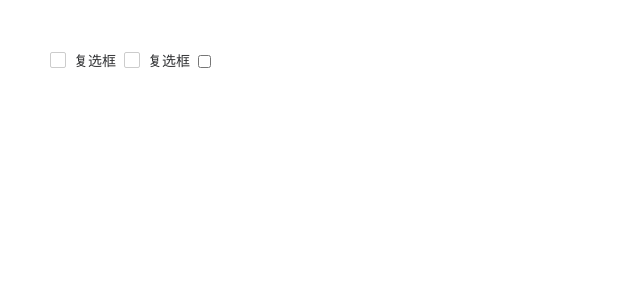
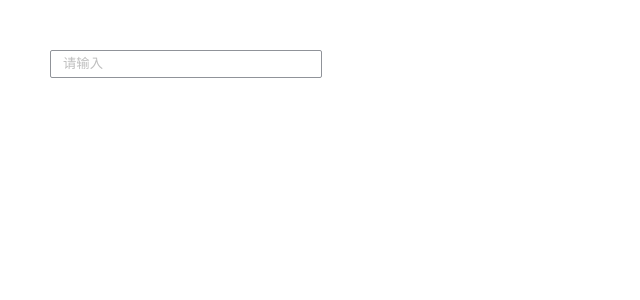
Before and after one commit to 2016035743013/ling-ui, a React (Create React App) app: page / in a window 1280 px wide. Shown: the top 300 px of the page, without its empty margins (0-640 px from the left). Built offline with nearby package versions, Linux system fonts and the light colour scheme; a small style sheet from the web is missing.

Commit message:
'完善input组件，书写input组件文档'

```diff
--- a/lib/index.js
+++ b/lib/index.js
@@ -1,7 +1,7 @@
 "use strict";
 
 exports.__esModule = true;
-exports.Select = exports.Pagination = exports.Switch = exports.Slider = exports.Tooltip = exports.message = exports.Alert = exports.InputNumber = exports.Checkbox = exports.RadioGroup = exports.Radio = exports.Input = exports.Icon = exports.Button = void 0;
+exports.Select = exports.Pagination = exports.Switch = exports.Slider = exports.Tooltip = exports.message = exports.Alert = exports.InputNumber = exports.CheckboxGroup = exports.Checkbox = exports.RadioGroup = exports.Radio = exports.Input = exports.Icon = exports.Button = void 0;
 
 var _button = _interopRequireDefault(require("./components/button"));
 
@@ -26,6 +26,10 @@ exports.RadioGroup = _radioGroup.default;
 var _checkbox = _interopRequireDefault(require("./components/checkbox/checkbox"));
 
 exports.Checkbox = _checkbox.default;
+
+var _checkboxGroup = _interopRequireDefault(require("./components/checkbox/checkboxGroup"));
+
+exports.CheckboxGroup = _checkboxGroup.default;
 
 var _inputNumber = _interopRequireDefault(require("./components/inputNumber"));
 
--- a/package.json
+++ b/package.json
@@ -1,6 +1,6 @@
 {
   "name": "ling-ui",
-  "version": "0.1.13",
+  "version": "0.1.17",
   "private": false,
   "main": "lib/index.js",
   "module": "esm/index.js",
--- a/src/App.js
+++ b/src/App.js
@@ -2,34 +2,33 @@
 // 组件库参考文章  https://juejin.im/post/6844903749912100871#heading-6
 
 import React from 'react';
-import { Select, message, Tooltip, Alert, Slider, Switch, Pagination, Button, Checkbox, CheckboxGroup } from './workspace/index'
+import { Select, Input, Icon, Tooltip, Alert, Slider, Switch, Pagination, Button, Checkbox, CheckboxGroup } from './workspace/index'
 import './App.scss'
 class App extends React.Component {
   constructor(props) {
     super(props)
     this.state = {
-      checkVals: []
+      checkVals: ['1'],
+      checked: false,
+      value: '2'
     }
   }
-  onChange = (e) => {
-    console.log(e)
+  onPressEnter = (val) => {
+    console.log(val)
   }
-  handleGroupChange = (val) => {
+  onChange = (val) => {
     console.log(val)
     this.setState({
-      checkVals: ['1']
+      value: val
     })
   }
   render () {
-    const { checkVals } = this.state
+    const { checkVals, checked, value } = this.state
     return (
       <div className="App">
-        <CheckboxGroup value={checkVals} onChange={this.handleGroupChange}>
-          <Checkbox value="1" onChange={this.onChange}>复选框</Checkbox>
-          <Checkbox value="2" >复选框</Checkbox>
-        </CheckboxGroup>
-        {/* <Checkbox value="2" >复选框</Checkbox> */}
-        <input type="checkbox" />
+        <div style={{ width: '250px' }}>
+          <Input allowClear placeholder="请输入" />
+        </div>
       </div>
     );
   }
--- a/src/workspace/components/checkbox/checkbox.jsx
+++ b/src/workspace/components/checkbox/checkbox.jsx
@@ -7,49 +7,82 @@ import PropTypes from 'prop-types'
 class CheckBox extends React.Component {
   constructor(props) {
     super(props)
+    this.state = {
+      isShowWater: false
     }
-  toggleChecked = (func, e) => {
-    const { value } = this.props
-    const { onChange } = this.props
-    e.persist()
-    func && func(value, e)
-    onChange && onChange(e.target.checked)
+    this.inputRef = React.createRef()
+  }
+  // 控制水波纹显示
+  controlCheck () {
+    this.setState({
+      isShowWater: this.inputRef.current.checked
+    })
   }
 
   render () {
-    const { value, disabled, checked } = this.props
+    const { isShowWater } = this.state
+    const { value, disabled, checked, activeValue, inActiveValue } = this.props
     return (
       <Consumer>
         {
-          (groupProps) => {
+          (groupProps = {}) => {
             const {
-              groupDisabled,
-              defaultValue,
+              disabled: groupDisabled,
               value: checkGroup,
-              name,
-              onGroupChange
+              onGroupChange,
+              name
             } = groupProps
+
+            if (Object.keys(groupProps).length === 0) {
+              return (
+                <label className='ling-checkbox-wrapper'>
+                  <input
+                    className='ling-checkbox'
+                    disabled={disabled}
+                    type="checkbox"
+                    ref={this.inputRef}
+                    checked={
+                      (checked === activeValue && checked !== inActiveValue) || (value === activeValue && value !== inActiveValue)
+                    }
+                    onChange={(e) => {
+                      e.persist()
+                      const { onChange } = this.props
+                      onChange && onChange(e.target.checked ? activeValue : inActiveValue, e)
+                      this.controlCheck()
+                    }}
+                  />
+
+                  {/* 水波纹 */}
+                  {
+                    isShowWater && <span className="ling-checkbox-sport-circle"></span>
+                  }
+
+                  <span className='ling-checkbox-container'></span>
+                  <span className="ling-checkbox-label">
+                    {this.props.children}
+                  </span>
+                </label>
+              )
+            } else {
               return (
                 <label className='ling-checkbox-wrapper'>
                   <input
                     className='ling-checkbox'
                     name={name}
-                  disabled={disabled || groupDisabled}
+                    disabled={groupDisabled}
                     type="checkbox"
-                  checked={checked || (checkGroup && checkGroup.includes(value)) || (defaultValue && defaultValue.includes(value))}
+                    ref={this.inputRef}
+                    checked={checkGroup.indexOf(value) != -1}
+                    value={value}
                     onChange={(e) => {
-                    const { onChange } = this.props
-                    if (onGroupChange) {
-                      this.toggleChecked(onGroupChange, e)
-                    } else {
-                      this.toggleChecked(onChange, e)
-                    }
+                      onGroupChange(e, value)
+                      this.controlCheck()
                     }}
                   />
 
                   {/* 水波纹 */}
                   {
-                  (checked || (checkGroup && checkGroup.includes(value)) || (defaultValue && defaultValue.includes(value))) && <span className="ling-checkbox-sport-circle"></span>
+                    isShowWater && <span className="ling-checkbox-sport-circle"></span>
                   }
 
                   <span className='ling-checkbox-container'></span>
@@ -60,17 +93,25 @@ class CheckBox extends React.Component {
               )
             }
           }
+        }
       </Consumer>
     )
   }
 }
 
+CheckBox.defaultProps = {
+  activeValue: true,
+  inActiveValue: false
+}
+
 CheckBox.propTypes = {
   onChange: PropTypes.func,
-  checked: PropTypes.bool,
-  defaultChecked: PropTypes.bool,
+  checked: PropTypes.oneOfType([PropTypes.string, PropTypes.number, PropTypes.bool]),
   disabled: PropTypes.bool,
-  value: PropTypes.oneOfType([PropTypes.string, PropTypes.number, PropTypes.bool])
+  value: PropTypes.oneOfType([PropTypes.string, PropTypes.number, PropTypes.bool]),
+  activeValue: PropTypes.oneOfType([PropTypes.string, PropTypes.number, PropTypes.bool]),
+  inActiveValue: PropTypes.oneOfType([PropTypes.string, PropTypes.number, PropTypes.bool])
 }
 
+
 export default CheckBox
--- a/src/workspace/components/icon/index.scss
+++ b/src/workspace/components/icon/index.scss
@@ -1,5 +1,4 @@
 .iconfont {
-  cursor: pointer;
   vertical-align: middle;
 }
 
--- a/src/workspace/components/input/index.jsx
+++ b/src/workspace/components/input/index.jsx
@@ -1,6 +1,7 @@
 import React from 'react'
 import PropTypes from 'prop-types'
 import Icon from '../icon'
+import { classNames } from '.././../common/common'
 import "./index.scss"
 
 class Input extends React.PureComponent {
@@ -8,22 +9,14 @@ class Input extends React.PureComponent {
     super(props)
     this.inputRef = React.createRef()
     this.state = {
-      toggleShow: false
+      toggleShow: false,
+      value: ''
     }
   }
-  static propTypes = {
-    disabled: PropTypes.bool,
-    maxLength: PropTypes.number,
-    size: PropTypes.string,
-    value: PropTypes.string,
-    onChange: PropTypes.func,
-    allowClear: PropTypes.bool,
-    prefix: PropTypes.node,
-    placeholder: PropTypes.string,
-    type: PropTypes.string
-  }
-  static defaultProps = {
-    type: 'text'
+  componentDidMount () {
+    this.setState({
+      value: this.props.value
+    })
   }
   handleFocus = (e) => {
     const { onFocus } = this.props
@@ -34,7 +27,8 @@ class Input extends React.PureComponent {
     onBlur && onBlur(e)
   }
   renderInput () {
-    const { placeholder, value, maxLength, disabled, onChange, type, autoFocus } = this.props
+    const { placeholder, maxLength, disabled, onChange, type, autoFocus, onPressEnter } = this.props
+    const { value } = this.state
     return (
       <input
         ref={this.inputRef}
@@ -42,22 +36,32 @@ class Input extends React.PureComponent {
         className="ling-input"
         type={type}
         placeholder={placeholder}
+        value={value}
+        maxLength={maxLength}
+        disabled={disabled}
         onChange={(e) => {
-          onChange && onChange(e.target.value, e)
+          this.setState({
+            value: e.target.value
+          })
+          onChange && onChange(e.target.value)
+        }}
+        onKeyUp={e => {
+          if (e.keyCode === 13) {
+            onPressEnter && onPressEnter(e.target.value)
+          }
         }}
         onFocus={this.handleFocus}
         onBlur={this.handleBlur}
-        value={value}
-        maxLength={maxLength}
-        disabled={disabled}
       />
     )
   }
   clearText = () => {
     const { onChange } = this.props
+    this.setState({
+      value: ''
+    })
     if (onChange) {
       onChange('')
-      this.inputRef.current.value = ''
     }
   }
   // 密码的现实和隐藏
@@ -78,36 +82,57 @@ class Input extends React.PureComponent {
     const {
       allowClear,
       prefix,
-      type
+      suffix,
+      type,
+      size
     } = this.props
-    const { toggleShow } = this.state
+    const { toggleShow, value } = this.state
     return (
-      <div className="ling-input-wrapper">
+      <label className={
+        classNames('ling-input-wrapper', size ? 'ling-input-' + size : '')}>
         {
-          prefix &&
-          <span className='ling-input-prefix'>
-            {prefix}
-          </span>
+          prefix
         }
         {this.renderInput()}
-        {/* {allowClear ? <Icon type='clear' /> : ''} */}
 
         { allowClear &&
           type !== 'password' &&
-          <span onClick={this.clearText} >
-            <Icon class='clear' />
+          value &&
+          <Icon class='clear' onClick={this.clearText} />
+        }
+        {
+          type === 'password' &&
+          <span className="ling-input-eyes" onClick={this.toggleType}>
+            {toggleShow ?
+              <Icon class='open-eye' />
+              :
+              <Icon class='hide-eye' />}
           </span>
         }
         {
-          type === 'password' &&
-          <span className="ling-input-suffix" onClick={this.toggleType}>
-            {toggleShow ? <Icon class='open-eye' /> : <Icon class='hide-eye' />}
-          </span>
+          suffix
         }
         <span className='ling-input-wrapper-mark'></span>
-      </div>
+      </label>
     )
   }
 }
 
+Input.propTypes = {
+  disabled: PropTypes.bool,
+  maxLength: PropTypes.number,
+  size: PropTypes.string,
+  value: PropTypes.string,
+  onChange: PropTypes.func,
+  allowClear: PropTypes.bool,
+  prefix: PropTypes.node,
+  suffix: PropTypes.node,
+  placeholder: PropTypes.string,
+  type: PropTypes.string,
+  onPressEnter: PropTypes.func
+}
+Input.defaultProps = {
+  type: 'text',
+  value: ''
+}
 export default Input
--- a/src/workspace/components/input/index.scss
+++ b/src/workspace/components/input/index.scss
@@ -1,13 +1,12 @@
-@import '../../style/theme.scss';
+@import "../../style/theme.scss";
 .ling-input-wrapper {
-  padding: 6.5px 11px;
-  display: inline-block;
+  padding: 4px 11px;
+  display: flex;
+  align-items: center;
   color: #262626;
   position: relative;
-  .ling-input-prefix {
-    vertical-align: middle;
-    margin-right: 5px;
-  }
+  z-index: 1;
+  width: 100%;
   .ling-input-wrapper-mark {
     position: absolute;
     top: 0px;
@@ -19,7 +18,7 @@
     border: 1px solid $infoColor;
     box-sizing: border-box;
     border-radius: 2px;
-    transition: all .5s cubic-bezier(0.075, 0.82, 0.165, 1);
+    transition: all 0.5s cubic-bezier(0.075, 0.82, 0.165, 1);
   }
   &:hover {
     .ling-input-wrapper-mark {
@@ -29,8 +28,12 @@
   .ling-input {
     outline: none;
     border: 0;
+    line-height: 1.5;
+    flex: 1;
+    margin-left: 2px;
+    z-index: 2;
     &::placeholder {
-      color: rgb(191 ,191, 191);
+      color: rgb(191, 191, 191);
       text-overflow: ellipsis;
     }
     &:focus {
@@ -50,11 +53,22 @@
   }
   .icon-clear {
     color: #ccc;
+    margin: 0px 4px;
+    cursor: pointer;
+    font-size: 12px;
     &:hover {
       color: #555;
     }
   }
-  .ling-input-suffix {
-    vertical-align: middle;
+  .ling-input-eyes {
+    font-size: 0px;
+    margin-right: 4px;
+    cursor: pointer;
   }
 }
+.ling-input-large {
+  padding: 6.5px 11px;
+}
+.ling-input-small {
+  padding: 1px 7px;
+}
--- a/src/workspace/style/theme.scss
+++ b/src/workspace/style/theme.scss
@@ -1,15 +1,38 @@
-@import url('http://at.alicdn.com/t/font_2079485_u6mmjeqh8x.css');
-
+@import url("http://at.alicdn.com/t/font_2079485_1feiehgc479.css");
 
 $primaryColor: #1890ff;
 $dangerColor: #ff4d4f;
-$successColor: #67C23A;
+$successColor: #67c23a;
 $infoColor: #909399;
-$warningColor: rgb(250, 173,20);
+$warningColor: rgb(250, 173, 20);
 $textColor: #303133;
 
-
-body,div,dl,dt,dd,ul,ol,li,h1,h2,h3,h4,h5,h6,pre,code,form,fieldset,legend,input,textarea,p,blockquote,th,td {
+body,
+div,
+dl,
+dt,
+dd,
+ul,
+ol,
+li,
+h1,
+h2,
+h3,
+h4,
+h5,
+h6,
+pre,
+code,
+form,
+fieldset,
+legend,
+input,
+textarea,
+p,
+span,
+blockquote,
+th,
+td {
   color: $textColor;
   padding: 0;
   margin: 0;
```
Also changed, not shown: src/workspace/components/checkbox/checkboxGroup.jsx (+14 -15 lines), src/workspace/components/checkbox/css/checkbox.scss (+4 -3 lines), src/workspace/components/icon/index.jsx (+4 -3 lines), 7 other files (tests, documents, lock files or other folders). Lines whose indentation alone changed are shown as unchanged.
